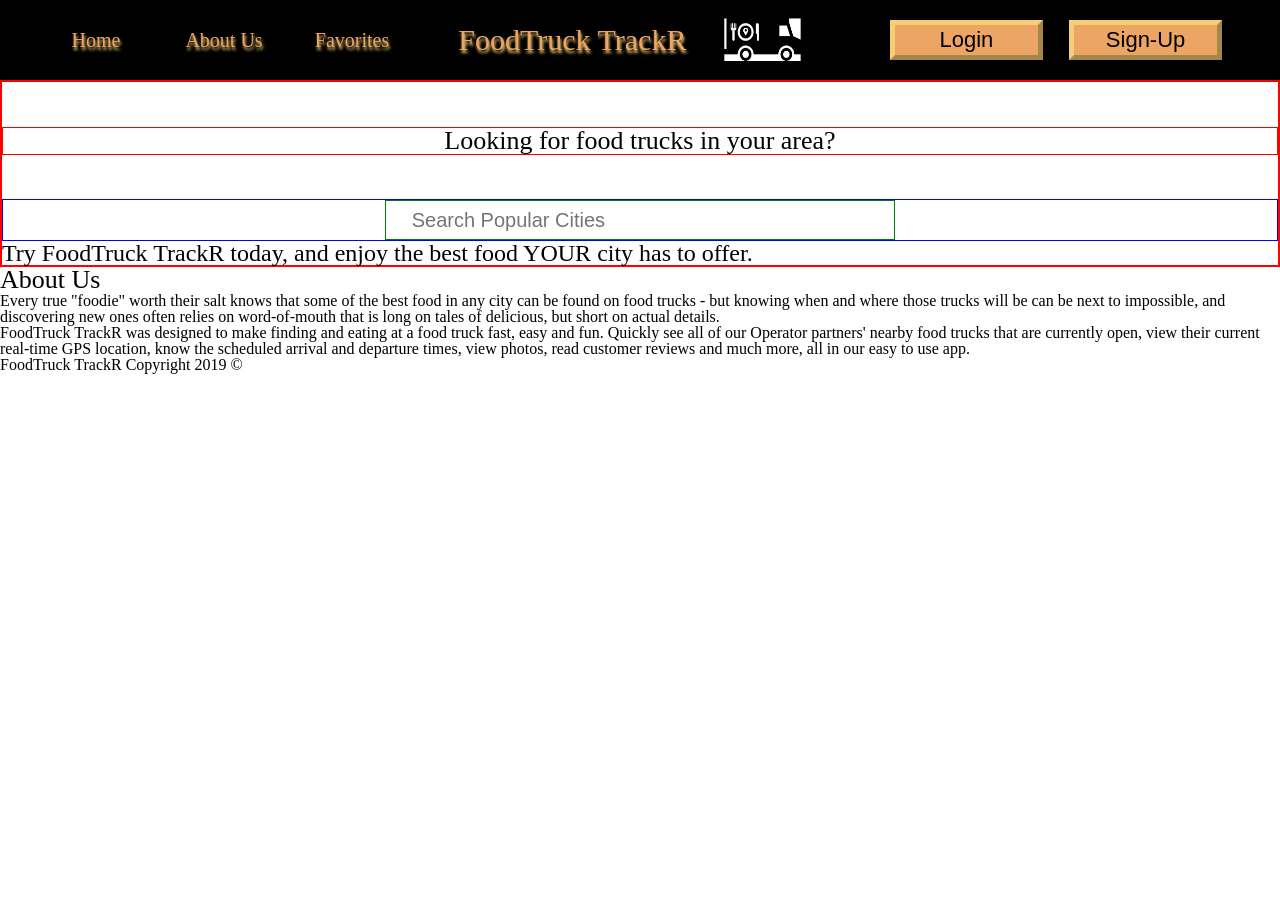
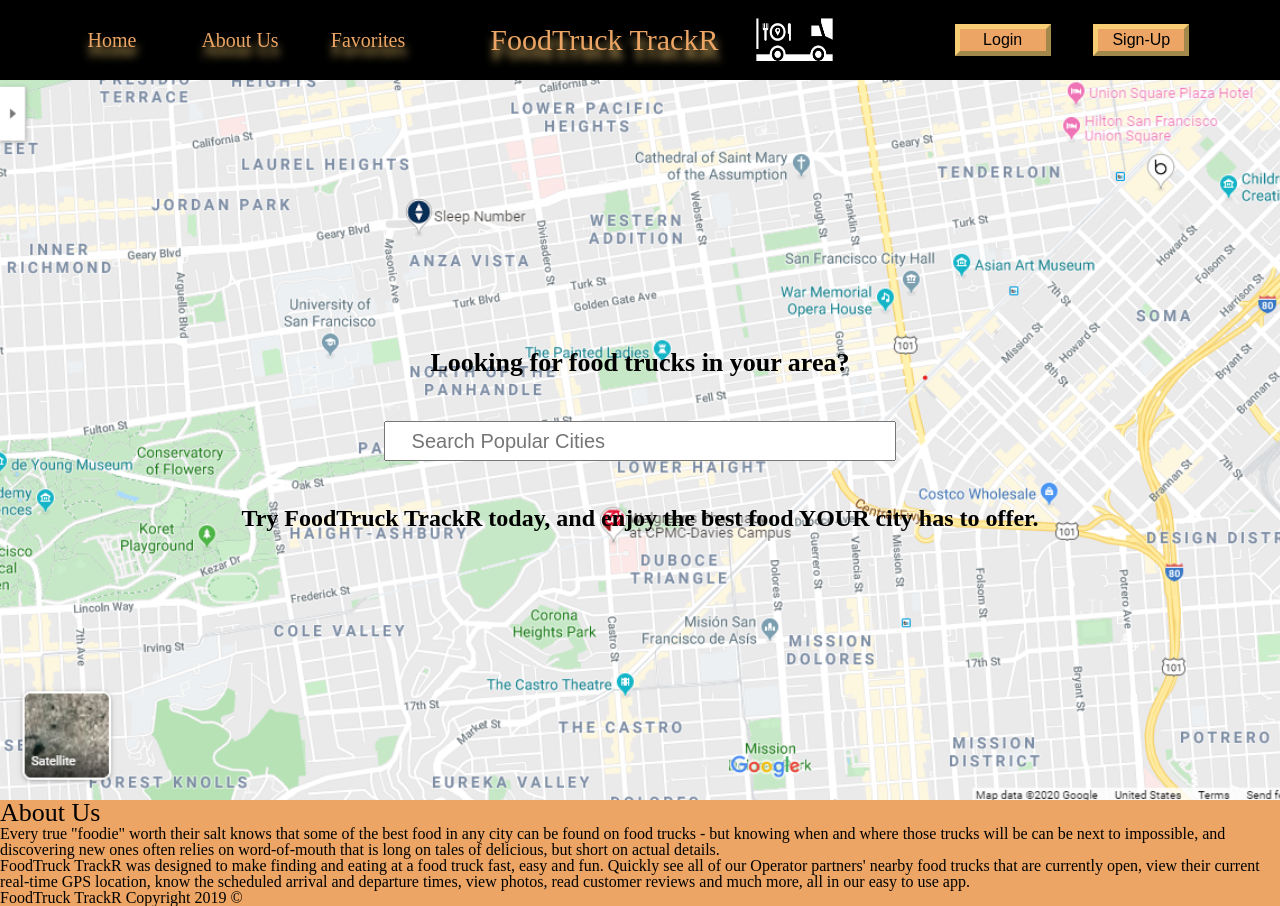
Before and after one commit to Build-Week-FoodTruck-Trackr1/Marketing-Page, a plain HTML site: page index.html in a window 1280 px wide. Before the commit the page ends 800 px from the top, so only its background shows below. Drawn offline with Linux system fonts and the light colour scheme.

Commit message:
added LESS styles to home-page.less

```diff
--- a/index.html
+++ b/index.html
@@ -26,7 +26,7 @@
                 <button>Sign-Up</button>
             </div>
         </header>
-
+        <div class='map-image' style='background-image: url(img/san-fran_map.png)'>
             <section class='home-top'>
                 <h2>Looking for food trucks in your area?</h2>
 
@@ -36,6 +36,7 @@
 
                 <h3>Try FoodTruck TrackR today, and enjoy the best food YOUR city has to offer.</h3>
             </section>
+        </div>
 
         <section>
             <h2>About Us</h2>
--- a/less/global.less
+++ b/less/global.less
@@ -4,14 +4,15 @@
 
 html {
     font-size: 62.5%;
+    background-color:  #ECA564;
 }
 
 html, body {
-    font-style: 'Helvetica Neue Light'
+    font-style: 'Helvetica Neue Light';
 }
 
 title, h1 {
-    font-style: 'Nunito Sans ExtraBold'
+    font-style: 'Nunito Sans ExtraBold';
 }
 
 h1 {
@@ -24,7 +25,7 @@ h2 {
 }
 
 h3, h4 {
-    font-style: 'Nunito Sans SemiBold'
+    font-style: 'Nunito Sans SemiBold';
 }
 
 h3 {
@@ -38,5 +39,5 @@ p {
 
 img {
     max-width: 100%;
-    height: auto
+    height: auto;
 }
--- a/less/home-page.less
+++ b/less/home-page.less
@@ -1,22 +1,28 @@
+.map-image {
+    background-repeat: no-repeat;
+    background-size: cover;
+    height: 90vh;
+    display: flex;
+    align-items: center;
+
     .home-top {
-    border: 2px solid red;
         display: flex;
         flex-direction: column;
+        width: 100%;
+        font-weight: bold;
+
 
         h2 {
-        border: 1px solid red;
             display: flex;
             justify-content: center;
             margin: 3.5% 0%;
         }
 
         .search-container {
-        border: 1px solid blue;
             display: flex;
             justify-content: center;
 
             input{
-            border: 1px solid green;
                 justify-content: center;
                 width: 40%;
                 height: 40px;
@@ -25,4 +31,12 @@
             }
         }
 
+        h3 {
+            display: flex;
+            justify-content: center;
+            margin: 3.5% 0%;
         }
+
+    }
+
+}
--- a/less/navigation.less
+++ b/less/navigation.less
@@ -20,7 +20,7 @@
             font-size: 2.0rem;
             text-decoration: none;
             color: #ECA564;
-            text-shadow: 1px 3px 3px #F7CE74;
+            text-shadow: 1px 9px 9px #F7CE74;
         }
     }
 
@@ -31,7 +31,7 @@
 
         .main-title {
             color: #ECA564;
-            text-shadow: 1px 3px 3px #F7CE74;
+            text-shadow: 1px 9px 9px #F7CE74;
             display: flex;
             align-items: center;
             margin: 0% 2%;
@@ -46,15 +46,15 @@
     }
 
     .button-container {
-        width: 30%;
+        width: 25%;
         display: flex;
         align-items: center;
         justify-content: space-evenly;
 
         button {
-            height: 50%;
-            width: 40%;
-            font-size: 2.2rem;
+            height: 40%;
+            width: 30%;
+            font-size: 1.6rem;
             color: black;
             background-color: #ECA564;
             border: 5px solid #F7CE74;
```
Also changed, not shown: CSS/index.css, img/san-fran_map.png (added). Lines whose indentation alone changed are shown as unchanged.
